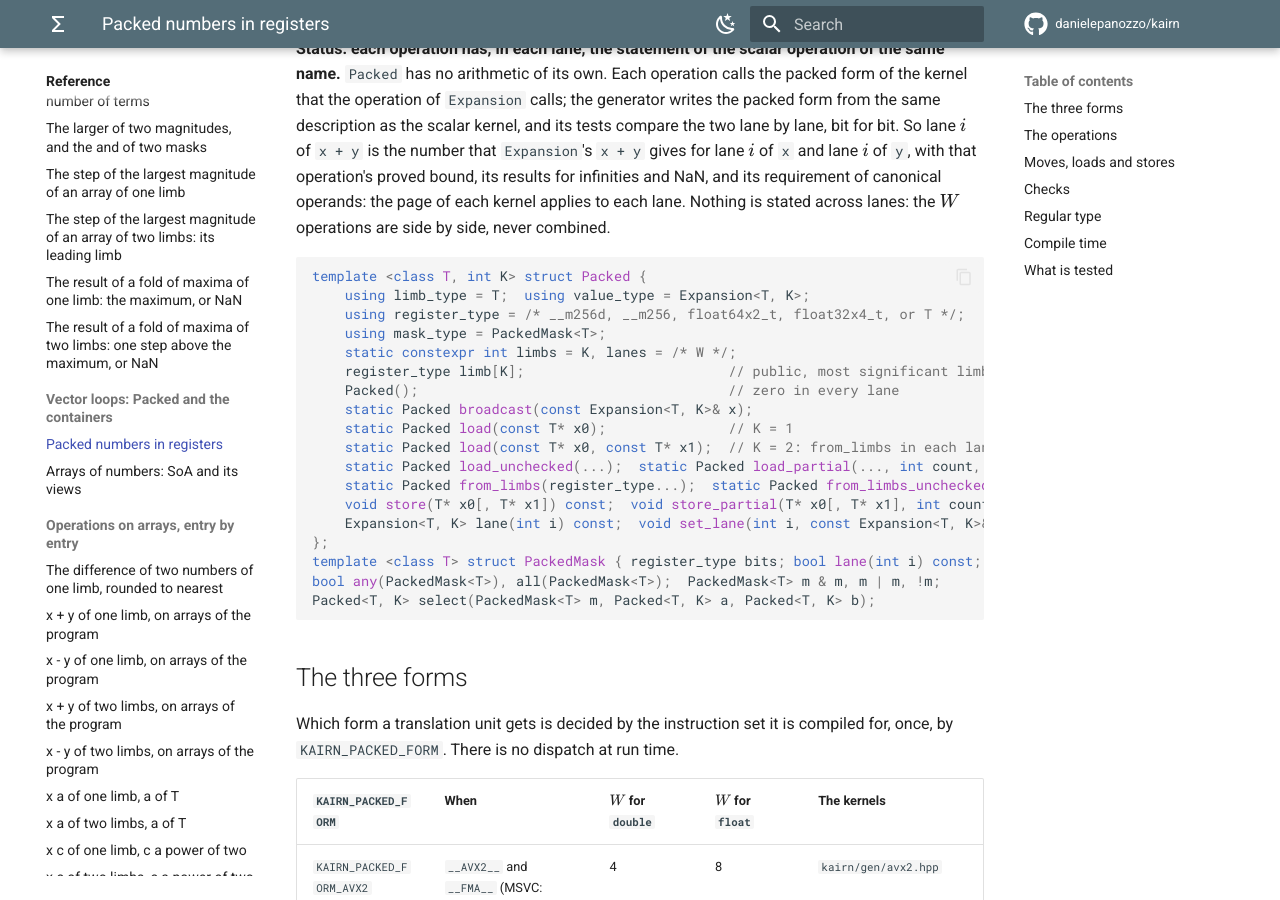
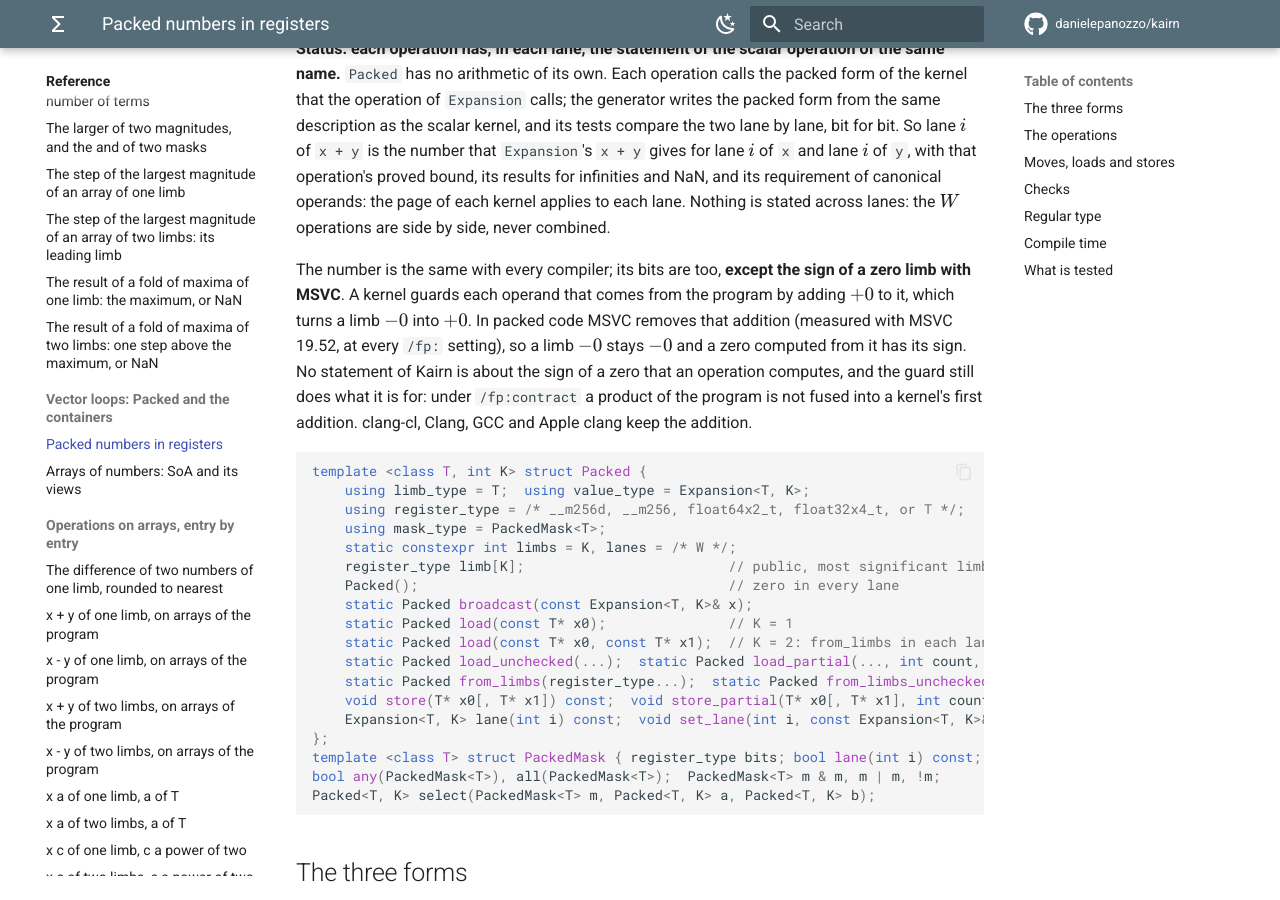
Before and after one commit to danielepanozzo/kairn, an MkDocs documentation site: the page built from docs/reference/packed.md, in a window 1280 px wide and 900 px high, scrolled down 387 px. Built offline with MkDocs 1.6.1 and Material for MkDocs 9.7.7, drawn with Linux system fonts in a browser that asks for light colours; comment, search, counter and statistics services are not loaded; some of the changed text lies outside the part shown.

Commit message:
Packed with MSVC: one lane written by a blend; a zero compared as a zero
The first MSVC build of Packed failed its comparison with the scalar
operations, for two reasons, each reproduced with MSVC 19.52 by a program
that includes no Kairn header.

MSVC at /O2 with /arch:AVX2 compiles "store the register to a local array,
assign one element, load the array", inlined in a loop over the lanes, to
code that loses the assignment (/O1 and /Od are right). set_lane in the AVX2
form is now a blend with a mask of the lane, right at every level.

MSVC removes the addition of +0 that guards an operand of a packed kernel, at
every /fp: setting, so a limb -0 stays -0 in a register where the scalar
kernel and every other compiler give +0. No value changes, and under
/fp:contract the guard still keeps a product of the program from being fused
into the addition after it (measured). The two tests compare a zero limb as a
zero under MSVC only; the reference page, the testing page, the design page
and the decisions log say so.

Also MSVC's wording (C7500) for two of the cases that must not compile.

Co-Authored-By: Claude Fable 5.2 <noreply@anthropic.com>
Claude-Session: https://claude.ai/code/session_01ULwCxzT6Dhw9xUiTw8mJz1

````diff
--- a/docs/reference/packed.md
+++ b/docs/reference/packed.md
@@ -16,6 +16,14 @@ lane $i$ of `x + y` is the number that `Expansion`'s `x + y` gives for lane $i$
 of `y`, with that operation's proved bound, its results for infinities and NaN, and its
 requirement of canonical operands: the page of each kernel applies to each lane. Nothing is stated
 across lanes: the $W$ operations are side by side, never combined.
+
+The number is the same with every compiler; its bits are too, **except the sign of a zero limb
+with MSVC**. A kernel guards each operand that comes from the program by adding $+0$ to it, which
+turns a limb $-0$ into $+0$. In packed code MSVC removes that addition (measured with MSVC 19.52,
+at every `/fp:` setting), so a limb $-0$ stays $-0$ and a zero computed from it has its sign. No
+statement of Kairn is about the sign of a zero that an operation computes, and the guard still does
+what it is for: under `/fp:contract` a product of the program is not fused into a kernel's first
+addition. clang-cl, Clang, GCC and Apple clang keep the addition.
 
 ```cpp
 template <class T, int K> struct Packed {
@@ -192,6 +200,7 @@ therefore does not include them: a program includes `kairn/packed.hpp` or `kairn
 - **Bit for bit against the scalar operations** (`tests/api/packed.cpp`): every operation above,
   `float` and `double`, one and two limbs, on every pair of a corpus of every kind of value, one
   pair per lane position in turn, in the form of the build, the scalar form and, where it applies,
-  AVX2. Every limb of every lane equals the scalar result, a NaN compared as a NaN.
+  AVX2. Every limb of every lane equals the scalar result, a NaN compared as a NaN, and with MSVC
+  a zero as a zero ([above](#packed-numbers-in-registers)).
 - **The checks**, the compile-fail cases and the tutorial's loop in the three forms:
   [Testing](../developer/testing.md#packed-and-the-containers).
````
Also changed, not shown: docs/developer/design/milestone2.md (+9 -0 lines), docs/developer/design/phase0/decisions.md (+1 -0 lines), docs/developer/testing.md (+6 -1 lines), 4 other files.
